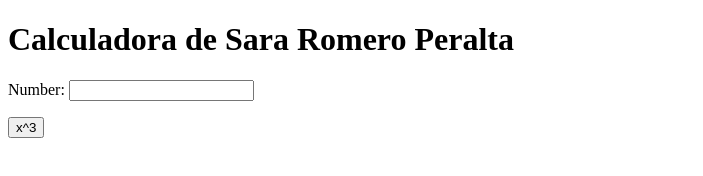
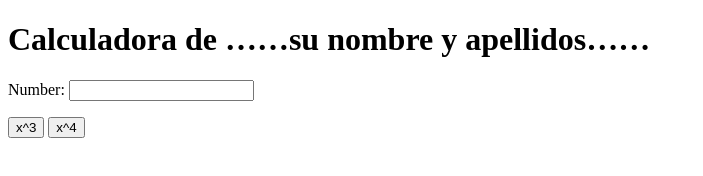
Before and after one commit to Sromerop0610/6.1.1_SRP_my_calculator, a plain HTML site: page index.html in a window 1280 px wide. Shown: the whole page, without its empty margins (0-703 px from the left). Drawn offline with Linux system fonts and the light colour scheme.

Commit message:
x^4 button

```diff
--- a/index.html
+++ b/index.html
@@ -5,17 +5,22 @@
         <meta charset="utf-8">
     </head>
     <body>
-        <h1>Calculadora de Sara Romero Peralta</h1>
+        <h1>Calculadora de ……su nombre y apellidos……</h1>
         Number:
         <input type="text" id="n1">
         <p>
             <button onclick="cube()"> x^3 </button>
+            <button onclick="power_4()"> x^4</button>
         </p>
         <script type="text/javascript">
             function cube() {
                 var num = document.getElementById("n1");
                 num.value = Math.pow(num.value, 3);
             }
+            function power_4() {
+                var num = document.getElementById("n1");
+                num.value = Math.pow(num.value, 4);
+            }
         </script>
     </body>
 </html>
```
